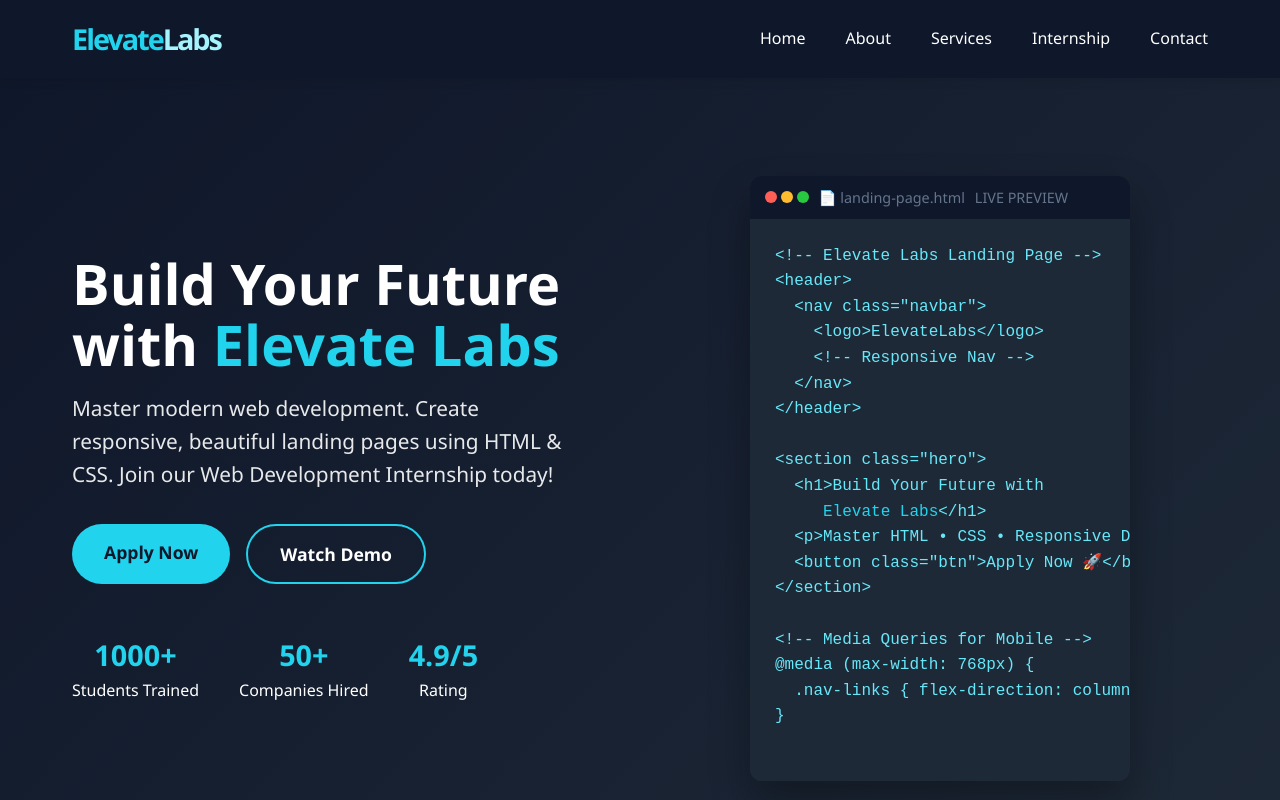
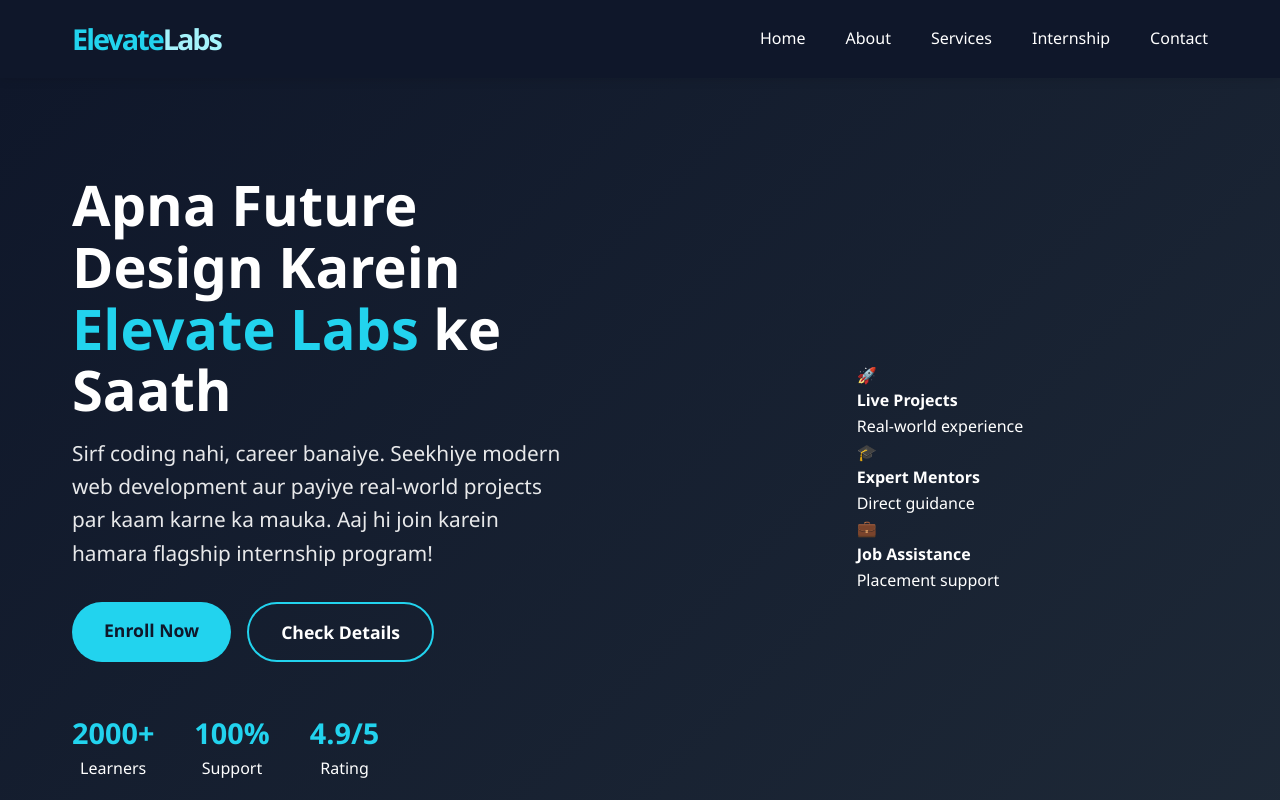
Before and after one commit to suraj8239/ElevateLabs, a plain HTML site: page index.html in a window 1280 px wide. Shown: the top 800 px of the page. Drawn offline with Linux system fonts and the light colour scheme.

Commit message:
Update index.html

```diff
--- a/index.html
+++ b/index.html
@@ -38,20 +38,23 @@
 <section class="hero">
     <div class="hero-container">
         <div class="hero-content">
-                <h1>Build Your Future with <span class="highlight">Elevate Labs</span></h1>
-                <p>Master modern web development. Create responsive, beautiful landing pages using HTML &amp; CSS. Join our Web Development Internship today!</p>
+            <h1>Apna Future Design Karein <span class="highlight">Elevate Labs</span> ke Saath</h1>
+
+            <p>Sirf coding nahi, career banaiye. Seekhiye modern web development aur payiye real-world projects par kaam karne ka mauka. Aaj hi join karein hamara flagship internship program!</p>
+
             <div class="cta-buttons">
-                    <a href="#" class="btn btn-primary">Apply Now</a>
-                    <a href="#" class="btn btn-secondary">Watch Demo</a>
+                <a href="#" class="btn btn-primary">Enroll Now</a>
+                <a href="#" class="btn btn-secondary">Check Details</a>
             </div>
+
             <div class="hero-stats">
                 <div>
-                        <strong>1000+</strong>
-                        <span>Students Trained</span>
+                    <strong>2000+</strong>
+                    <span>Learners</span>
                 </div>
                 <div>
-                        <strong>50+</strong>
-                        <span>Companies Hired</span>
+                    <strong>100%</strong>
+                    <span>Support</span>
                 </div>
                 <div>
                     <strong>4.9/5</strong>
@@ -60,50 +63,40 @@
             </div>
         </div>
 
-            <!-- NEW PREMIUM HERO VISUAL -->
         <div class="hero-visual">
-                <div class="code-window">
-                    <div class="code-header">
-                        <div class="dots">
-                            <span class="red"></span>
-                            <span class="yellow"></span>
-                            <span class="green"></span>
+            <div class="dashboard-preview">
+                <div class="preview-header">
+                    <div class="preview-dot"></div>
+                    <div class="preview-line"></div>
                 </div>
-                        <div class="file-info">
-                            <span class="file-icon">📄</span>
-                            <span class="file-name">landing-page.html</span>
-                        </div>
-                        <div class="live-badge">
-                            <span class="dot"></span>
-                            LIVE PREVIEW
+                <div class="preview-body">
+                    <div class="feature-card">
+                        <span class="icon">🚀</span>
+                        <div class="text">
+                            <strong>Live Projects</strong>
+                            <p>Real-world experience</p>
                         </div>
                     </div>
-                    <div class="code-body">
-                        <pre><code>&lt;!-- Elevate Labs Landing Page --&gt;
-<span class="tag">&lt;header&gt;</span>
-  &lt;nav class="navbar"&gt;
-    &lt;logo&gt;ElevateLabs&lt;/logo&gt;
-    <span class="comment">&lt;!-- Responsive Nav --&gt;</span>
-  &lt;/nav&gt;
-<span class="tag">&lt;/header&gt;</span>
-
-<span class="tag">&lt;section class="hero"&gt;</span>
-  &lt;h1&gt;Build Your Future with
-     <span class="highlight">Elevate Labs</span>&lt;/h1&gt;
-  &lt;p&gt;Master HTML • CSS • Responsive Design&lt;/p&gt;
-  &lt;button class="btn"&gt;Apply Now 🚀&lt;/button&gt;
-<span class="tag">&lt;/section&gt;</span>
-
-<span class="comment">&lt;!-- Media Queries for Mobile --&gt;</span>
-@media (max-width: 768px) {
-  .nav-links { flex-direction: column; }
-}
-                        </code></pre>
+                    <div class="feature-card">
+                        <span class="icon">🎓</span>
+                        <div class="text">
+                            <strong>Expert Mentors</strong>
+                            <p>Direct guidance</p>
+                        </div>
+                    </div>
+                    <div class="feature-card">
+                        <span class="icon">💼</span>
+                        <div class="text">
+                            <strong>Job Assistance</strong>
+                            <p>Placement support</p>
+                        </div>
+                    </div>
                 </div>
             </div>
         </div>
     </div>
 </section>
+
 
     <!-- FOOTER -->
     <footer>
```
Lines whose indentation alone changed are shown as unchanged.
